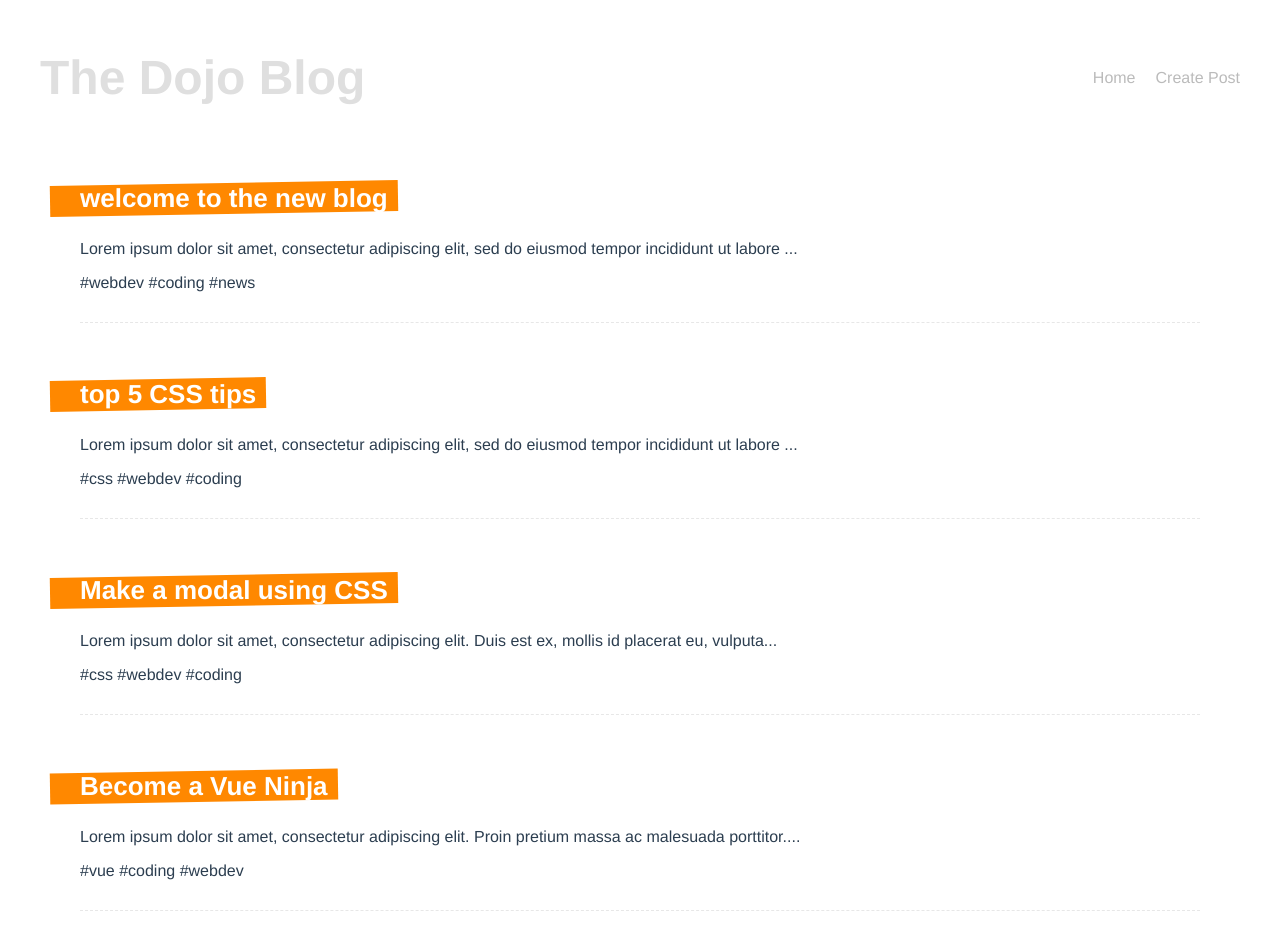
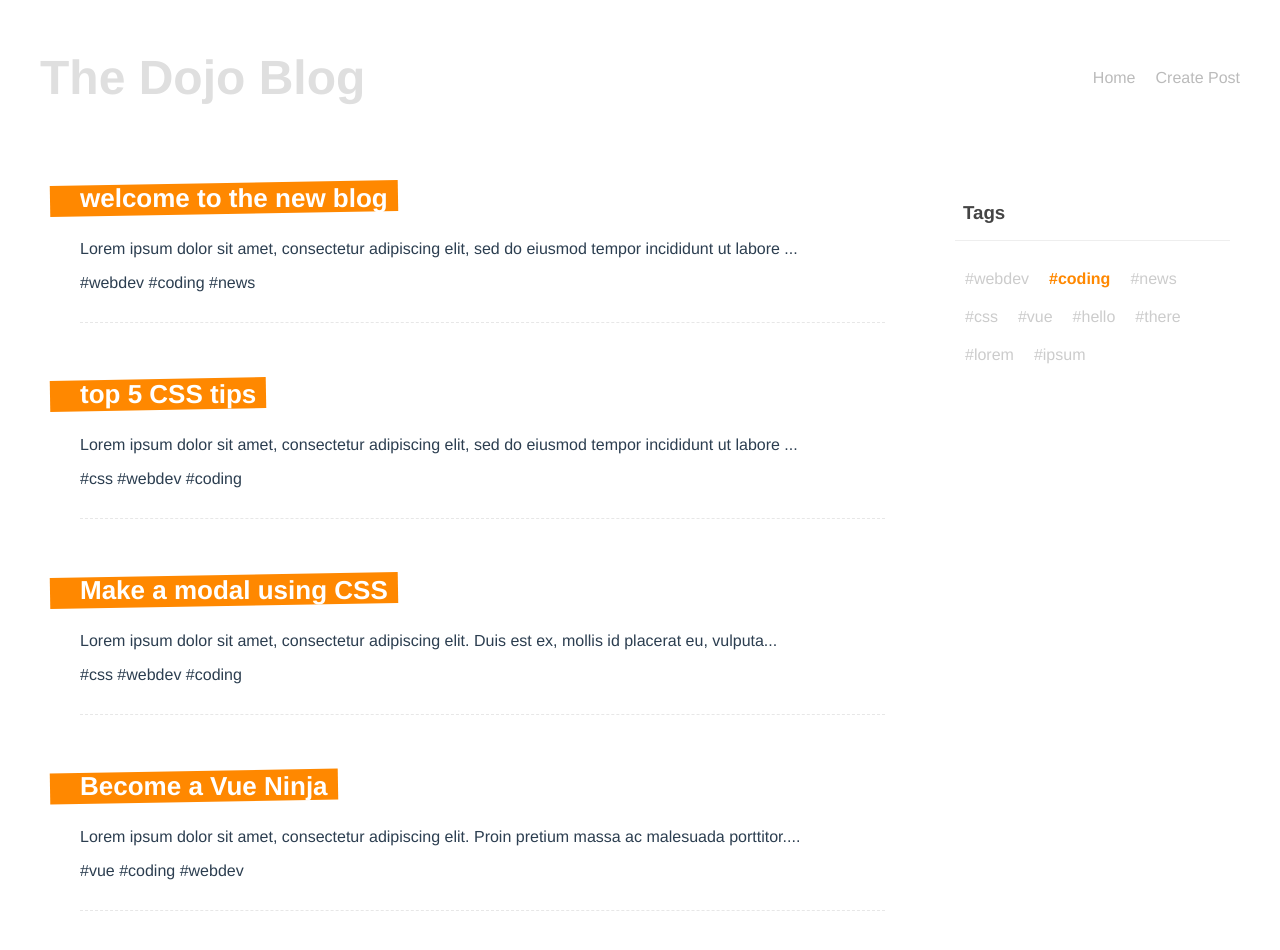
Before and after one commit to richardingwe/dodo-blog, a Vue app: page /tags/coding in a window 1280 px wide. Shown: the top 950 px of the page. Built offline with nearby package versions, Linux system fonts and the light colour scheme; data requests are answered from the project's data file.

Commit message:
added styles to tag

```diff
--- a/src/views/Home.vue
+++ b/src/views/Home.vue
@@ -1,7 +1,7 @@
 <template>
 	<div class="home">
 		<div v-if="error">{{ error }}</div>
-		<div v-if="posts.length">
+		<div v-if="posts.length" class="layout">
 			<PostList :posts="posts" />
 			<TagCloud :posts="posts" />
 		</div>
@@ -12,11 +12,12 @@
 </template>
 
 <script>
+	import { ref } from 'vue';
 	import getPosts from '../composables/getPosts';
+	// component imports
 	import PostList from '../components/PostList.vue';
 	import Spinner from '../components/Spinner.vue';
 	import TagCloud from '../components/TagCloud.vue';
-
 	export default {
 		name: 'Home',
 		components: { PostList, Spinner, TagCloud },
@@ -35,4 +36,9 @@
 		margin: 0 auto;
 		padding: 10px;
 	}
+	.layout {
+		display: grid;
+		grid-template-columns: 3fr 1fr;
+		gap: 20px;
+	}
 </style>
--- a/src/views/Tag.vue
+++ b/src/views/Tag.vue
@@ -1,8 +1,9 @@
 <template>
 	<div class="tag">
 		<div v-if="error">{{ error }}</div>
-		<div v-if="posts.length">
+		<div v-if="posts.length" class="layout">
 			<PostList :posts="postsWithTag" />
+			<TagCloud :posts="posts" />
 		</div>
 		<div v-else>
 			<Spinner />
@@ -11,13 +12,14 @@
 </template>
 
 <script>
+	import TagCloud from '../components/TagCloud.vue';
 	import Spinner from '../components/Spinner.vue';
 	import PostList from '../components/PostList.vue';
 	import getPosts from '../composables/getPosts';
 	import { useRoute } from 'vue-router';
 	import { computed } from 'vue';
 	export default {
-		components: { PostList, Spinner },
+		components: { PostList, Spinner, TagCloud },
 		setup() {
 			const route = useRoute();
 			const { posts, error, load } = getPosts();
```
